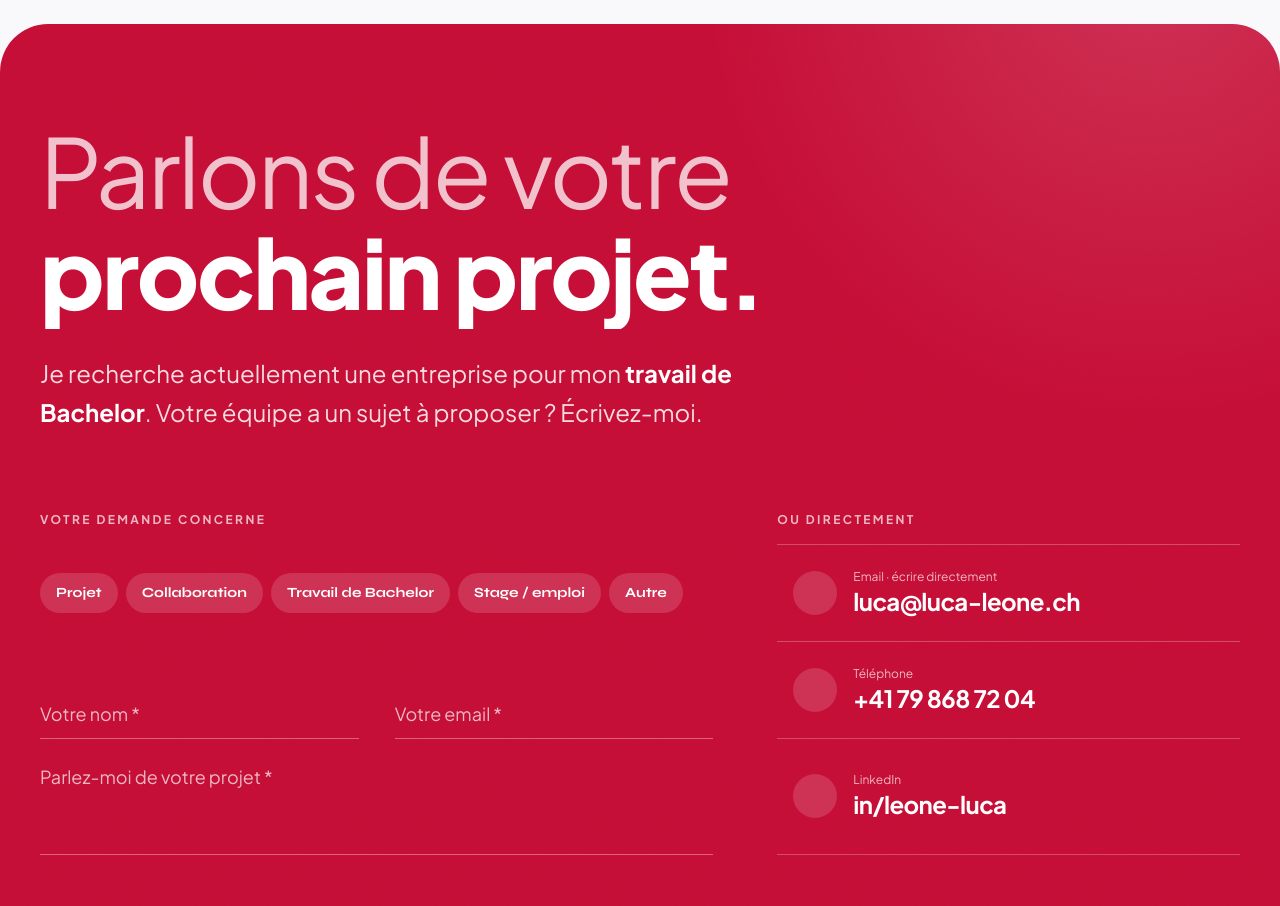
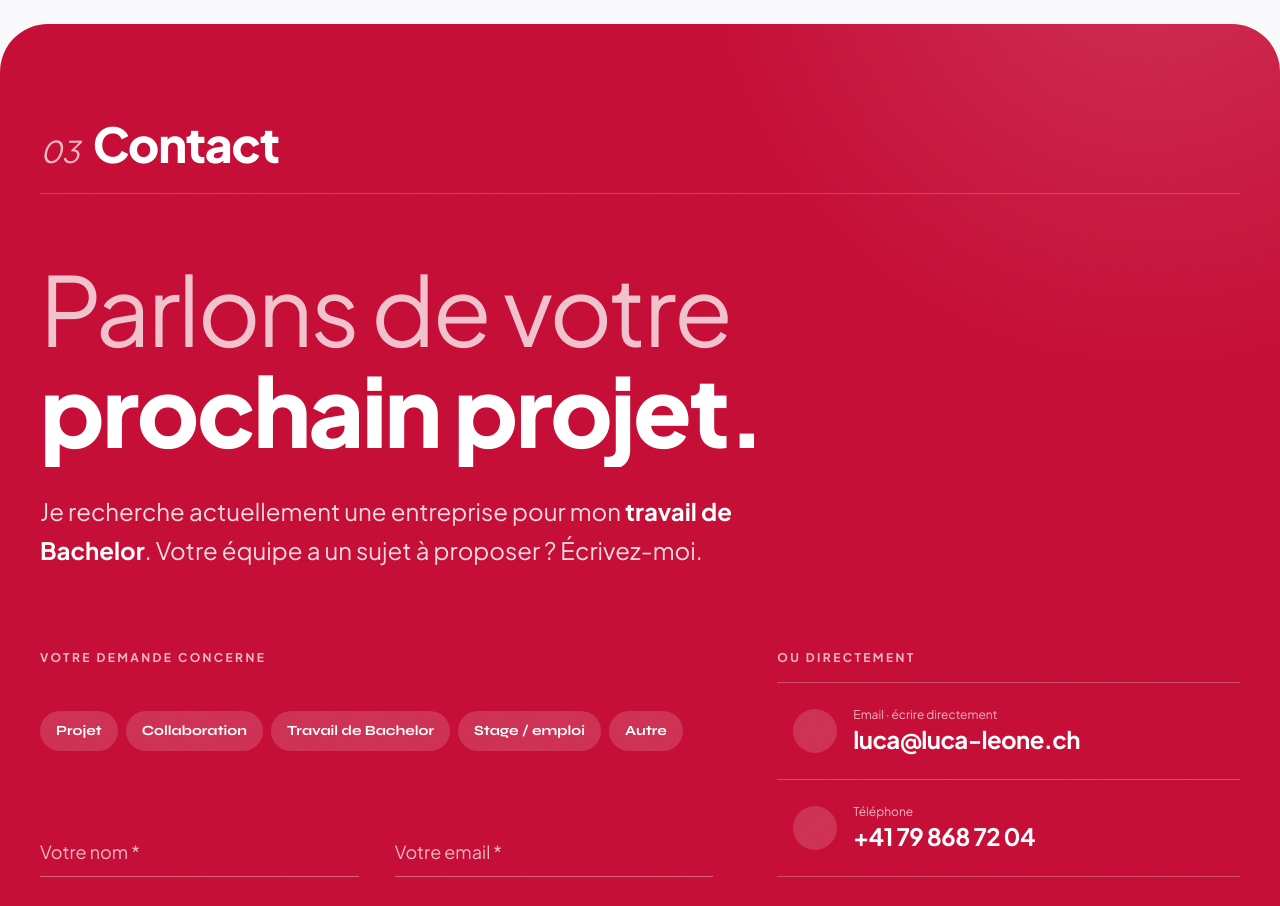
Before and after one commit to lucaleone15/portfolio, a React (Vite) app: page / in a window 1280 px wide. Shown: the part 5420-6326 px from the top of the page. Built offline with nearby package versions, Linux system fonts and the light colour scheme; some icons are missing.

Commit message:
Contact: "03 Contact" section header like Projects and About; the big headline becomes a paragraph (one h2 per section)

```diff
--- a/src/components/ContactExtras.tsx
+++ b/src/components/ContactExtras.tsx
@@ -6,7 +6,7 @@ import { Icon } from './Icon';
 /**
  * Words rise one by one out of their own mask. The trigger is NOT on the words: a word
  * hidden below its mask has no visible area, so it would never count as "in view". The
- * parent heading (see RevealHeading) owns the viewport trigger; words follow via variants.
+ * parent headline (see RevealHeadline) owns the viewport trigger; words follow via variants.
  */
 const wordVariants = {
   hidden: { y: '110%' },
@@ -36,13 +36,14 @@ export function RevealWords({ text, className = '', delay = 0 }: { text: string;
  * staying hidden forever. Any visible part counts (amount: "some"), which matters on phones
  * where a tall heading rarely shows 40% of itself at once.
  */
-export function RevealHeading({ className = '', children }: { className?: string; children: ReactNode }) {
-  const ref = useRef<HTMLHeadingElement>(null);
+export function RevealHeadline({ className = '', children }: { className?: string; children: ReactNode }) {
+  const ref = useRef<HTMLParagraphElement>(null);
   const seen = useInView(ref, { once: true, amount: 'some', margin: '0px 0px -10% 0px' });
+  // A paragraph: the section's h2 is the "03 Contact" header above it, as in the other sections
   return (
-    <motion.h2 ref={ref} initial="hidden" animate={seen ? 'shown' : 'hidden'} className={className}>
+    <motion.p ref={ref} initial="hidden" animate={seen ? 'shown' : 'hidden'} className={className}>
       {children}
-    </motion.h2>
+    </motion.p>
   );
 }
 
--- a/src/components/ContactSection.tsx
+++ b/src/components/ContactSection.tsx
@@ -5,7 +5,7 @@ import { useLanguage } from '../context/LanguageContext';
 import { Link, privacyPath, sectionPath } from '../router';
 import { ArrowUpRight01Icon, Call02Icon, Copy01Icon, Linkedin02Icon, Loading03Icon, Mail01Icon, Tick02Icon } from '@hugeicons/core-free-icons';
 import { Icon } from './Icon';
-import { ContactRow, FloatingField, RevealHeading, RevealWords, Signature } from './ContactExtras';
+import { ContactRow, FloatingField, RevealHeadline, RevealWords, Signature } from './ContactExtras';
 
 const TOPICS = {
   fr: ['Projet', 'Collaboration', 'Travail de Bachelor', 'Stage / emploi', 'Autre'],
@@ -144,15 +144,29 @@ export function ContactSection() {
         </div>
       <div className="relative max-w-7xl mx-auto px-6 sm:px-10">
 
+        {/* Section header, same as Projects and About: index "03" + "Contact", in white on the accent */}
+        <motion.div
+          initial={{ opacity: 0, y: 20 }}
+          whileInView={{ opacity: 1, y: 0 }}
+          viewport={{ once: true, margin: '-50px' }}
+          transition={{ duration: 0.6, ease: [0.16, 1, 0.3, 1] }}
+          className="flex items-baseline gap-3.5 border-b border-white/20 pb-6 mb-12 sm:mb-16"
+        >
+          <span className="font-serif italic text-2xl sm:text-3xl text-white/70 font-normal select-none">
+            {t('contact.index')}
+          </span>
+          <h2 className="text-3xl sm:text-4xl lg:text-5xl text-white tracking-tight font-extrabold">{t('contact.title')}</h2>
+        </motion.div>
+
         {/* Headline: words rise out of their masks */}
-        <RevealHeading className="mb-6 sm:mb-8 text-4xl sm:text-6xl md:text-7xl lg:text-8xl tracking-tight leading-[1.05] font-normal text-white/75">
+        <RevealHeadline className="mb-6 sm:mb-8 text-4xl sm:text-6xl md:text-7xl lg:text-8xl tracking-tight leading-[1.05] font-normal text-white/75">
           <span className="block">
             <RevealWords text={t('contact.talkPrefix')} />
           </span>
           <span className="block">
             <RevealWords text={t('contact.talkHighlight')} delay={0.2} className="font-extrabold text-white" />
           </span>
-        </RevealHeading>
+        </RevealHeadline>
 
         {/* What I'm looking for, right where people decide to write */}
         <motion.p
```
